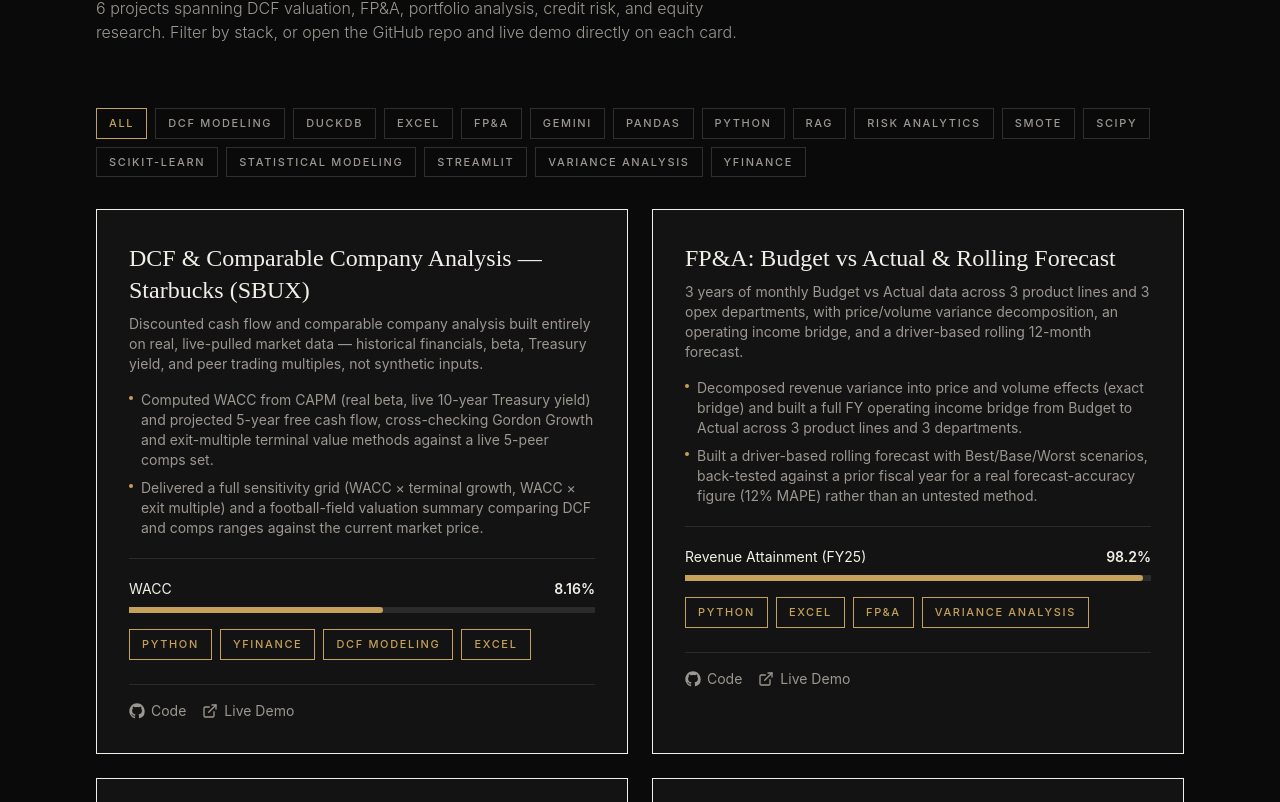
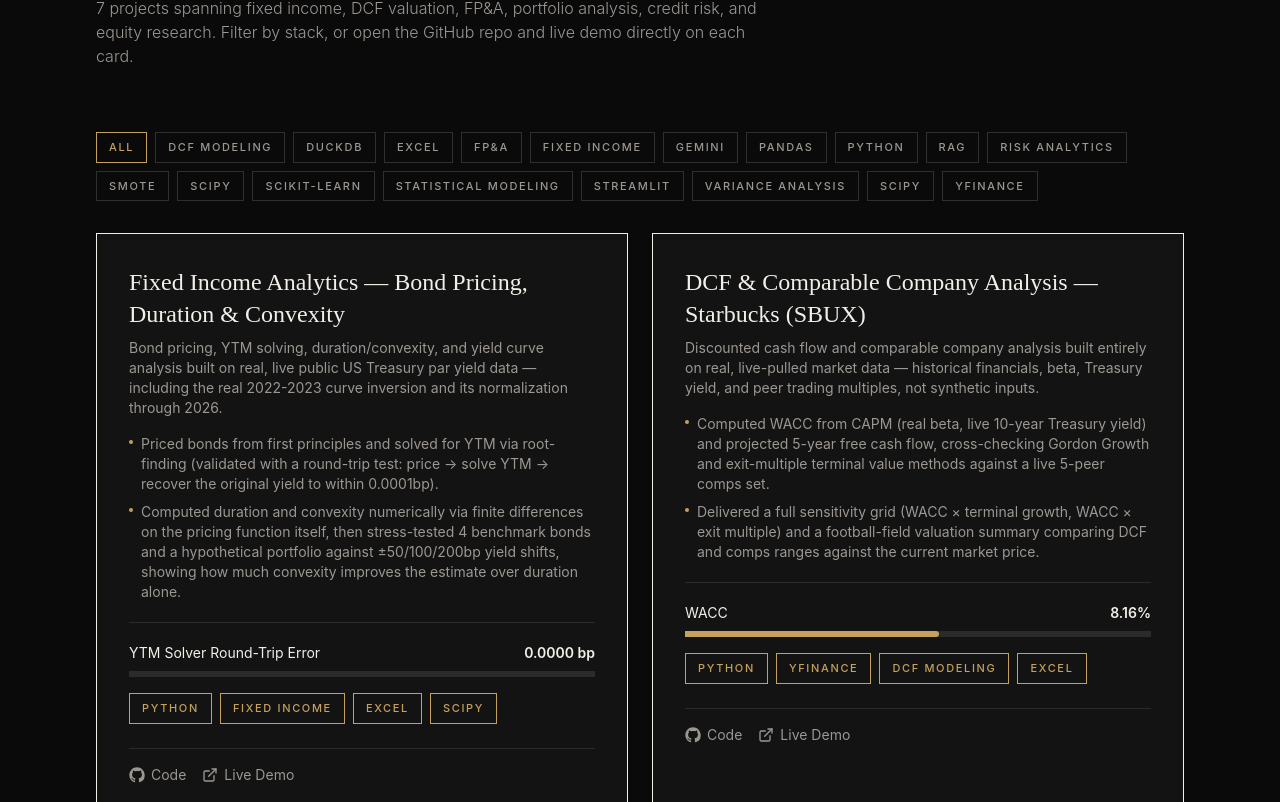
Before and after one commit to ujwal123ojaswi-star/portfolio-finance, a React (Vite) app: page /projects in a window 1280 px wide. Shown: the part 318-1120 px from the top of the page. Built offline with nearby package versions, Linux system fonts and the light colour scheme.

Commit message:
Add Fixed Income Analytics project (bond pricing, duration, convexity, yield curve)

```diff
--- a/src/components/home/StatRow.tsx
+++ b/src/components/home/StatRow.tsx
@@ -5,7 +5,7 @@
 
 const stats = [
   { value: 3, label: 'Experience Roles' },
-  { value: 6, label: 'Featured Projects' },
+  { value: 7, label: 'Featured Projects' },
   { value: 2, label: 'Degrees' },
 ]
 
--- a/src/data/projects.ts
+++ b/src/data/projects.ts
@@ -1,6 +1,22 @@
 import type { Project } from '@/types'
 
 export const projects: Project[] = [
+  {
+    id: 'fixed-income-analytics',
+    title: 'Fixed Income Analytics — Bond Pricing, Duration & Convexity',
+    description:
+      'Bond pricing, YTM solving, duration/convexity, and yield curve analysis built on real, live public US Treasury par yield data — including the real 2022-2023 curve inversion and its normalization through 2026.',
+    bullets: [
+      'Priced bonds from first principles and solved for YTM via root-finding (validated with a round-trip test: price → solve YTM → recover the original yield to within 0.0001bp).',
+      'Computed duration and convexity numerically via finite differences on the pricing function itself, then stress-tested 4 benchmark bonds and a hypothetical portfolio against ±50/100/200bp yield shifts, showing how much convexity improves the estimate over duration alone.',
+    ],
+    stack: ['Python', 'Fixed Income', 'Excel', 'scipy'],
+    githubUrl: 'https://github.com/ujwal123ojaswi-star/fixed-income-analytics',
+    demoUrl: 'https://fixed-income-demo.vercel.app',
+    metrics: [
+      { label: 'YTM Solver Round-Trip Error', value: 0, max: 1, displayValue: '0.0000 bp' },
+    ],
+  },
   {
     id: 'dcf-valuation-comps',
     title: 'DCF & Comparable Company Analysis — Starbucks (SBUX)',
--- a/src/pages/Projects.tsx
+++ b/src/pages/Projects.tsx
@@ -23,7 +23,7 @@
       <SectionHeading
         eyebrow="Projects"
         title="Selected Projects"
-        description="6 projects spanning DCF valuation, FP&A, portfolio analysis, credit risk, and equity research. Filter by stack, or open the GitHub repo and live demo directly on each card."
+        description="7 projects spanning fixed income, DCF valuation, FP&A, portfolio analysis, credit risk, and equity research. Filter by stack, or open the GitHub repo and live demo directly on each card."
       />
 
       <div className="mb-8 flex flex-wrap gap-2">
```
